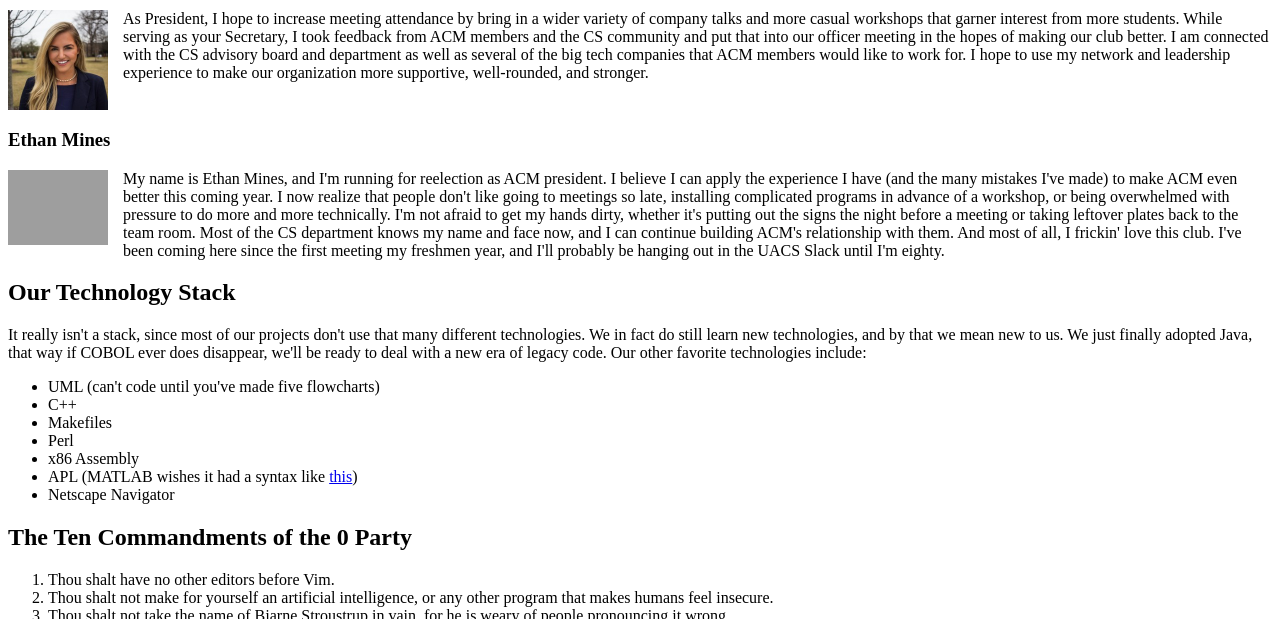
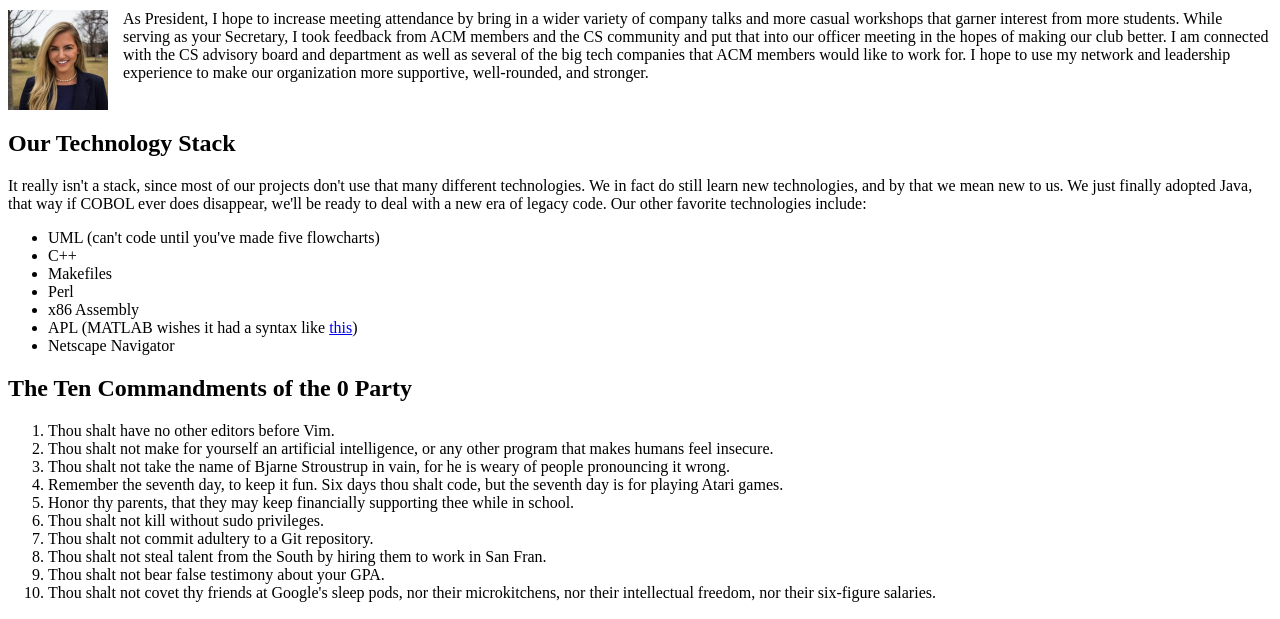
Before and after one commit to 0party/0party.github.io, a plain HTML site: page index.html in a window 1280 px wide. Shown: the part 820-1439 px from the top of the page. Drawn offline with Linux system fonts and the light colour scheme; grey boxes are pictures that could not be loaded.

Commit message:
Remove Ethan

```diff
--- a/index.html
+++ b/index.html
@@ -56,23 +56,6 @@
 			<br style="clear: both"/>
 		</p>
       </div>
-      <div>
-        <h3>Ethan Mines</h3>
-		<p>
-			<img src="imgs/Ethan.jpg" width="100" class="candidate"/>
-			My name is Ethan Mines, and I'm running for reelection as ACM president. I believe I can apply the experience I have (and the many mistakes I've made) to make ACM even better this coming year.
-
-			I now realize that people don't like going to meetings so late, installing complicated programs in advance of a workshop, or being overwhelmed with pressure to do more and more technically.
-
-			I'm not afraid to get my hands dirty, whether it's putting out the signs the night before a meeting or taking leftover plates back to the team room.
-
-			Most of the CS department knows my name and face now, and I can continue building ACM's relationship with them.
-
-			And most of all, I frickin' love this club. I've been coming here since the first meeting my freshmen year, and I'll probably be hanging out in the UACS Slack until I'm eighty.
-			<br style="clear: both"/>
-		</p>
-      </div>
-
     <h2>Our Technology Stack</h2>
       <div>
         <p>
```
